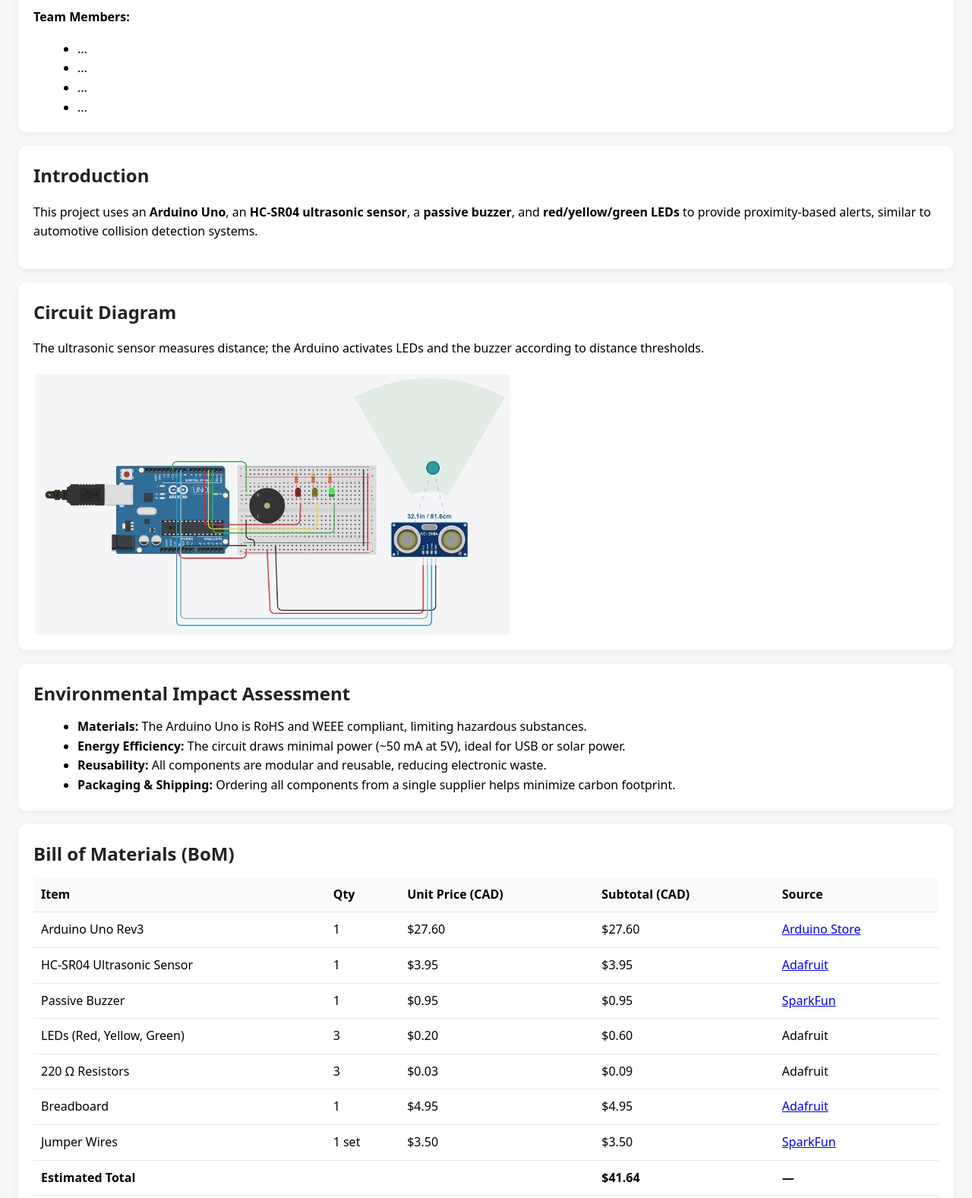
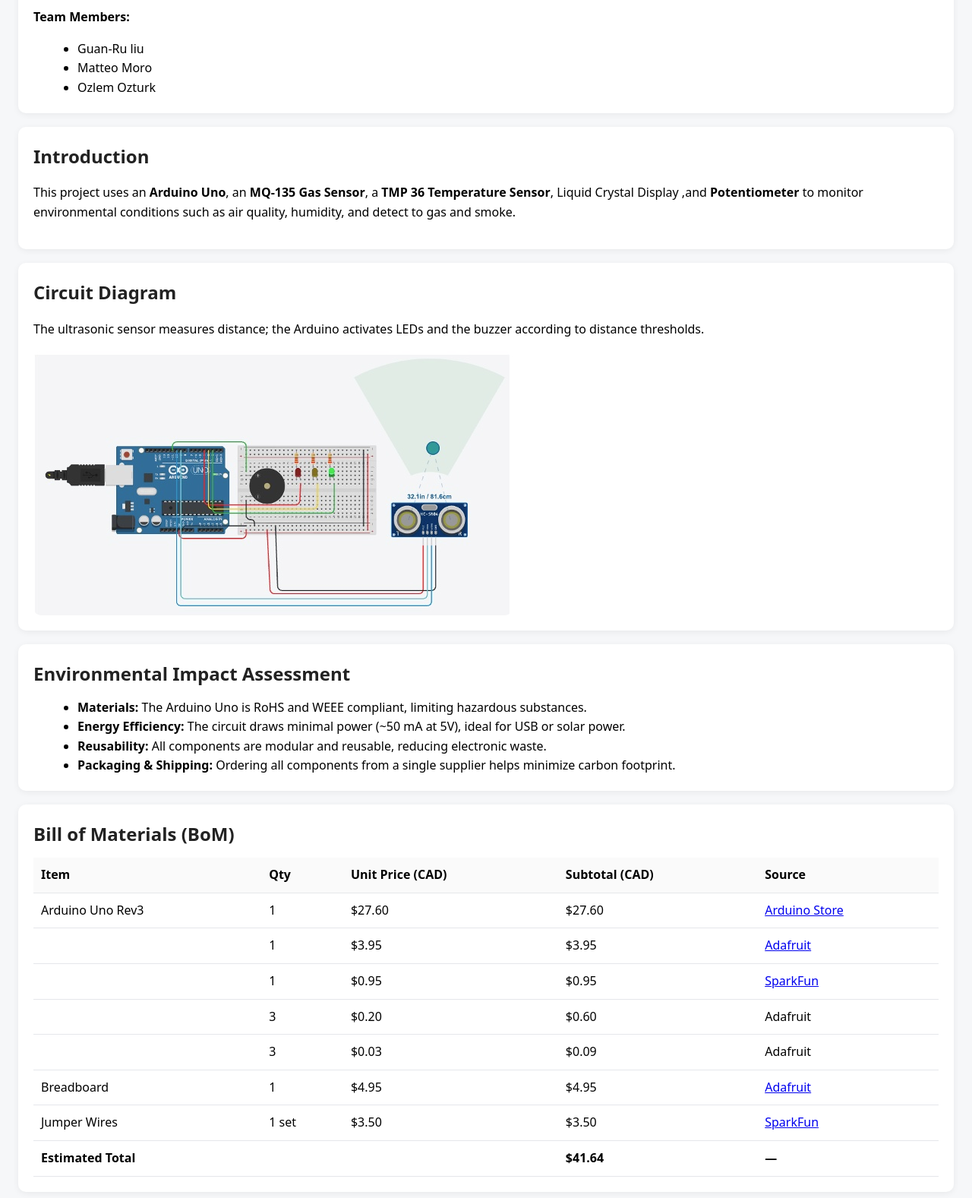
Before and after one commit to ozturkozlem571/TECH117--Group12--Environmental-Monitor, a plain HTML site: page index.html in a window 1280 px wide. Shown: the part 280-1857 px from the top of the page at 76% size. Drawn offline with nearby package versions, Linux system fonts and the light colour scheme.

Commit message:
Add files via upload

```diff
--- a/index.html
+++ b/index.html
@@ -43,18 +43,17 @@
     <p><strong>Instructor:</strong> Ph.D. Ana Rodrigues</p>
     <p><strong>Team Members:</strong></p>
     <ul>
-      <li>...</li>
-      <li>...</li>
-      <li>...</li>
-      <li>...</li>
+      <li>Guan-Ru liu</li>
+      <li>Matteo Moro</li>
+      <li>Ozlem Ozturk</li>
     </ul>
   </section>
 
   <section id="introduction">
     <h2>Introduction</h2>
-    <p>This project uses an <strong>Arduino Uno</strong>, an <strong>HC-SR04 ultrasonic sensor</strong>, a
-      <strong>passive buzzer</strong>, and <strong>red/yellow/green LEDs</strong> to provide proximity-based
-      alerts, similar to automotive collision detection systems.
+    <p>This project uses an <strong>Arduino Uno</strong>, an <strong>MQ-135 Gas Sensor</strong>, a
+      <strong>TMP 36 Temperature Sensor</strong>, </strong>Liquid Crystal Display</strong> ,and <strong>Potentiometer</strong> to monitor environmental conditions such as air quality, humidity, and
+detect to gas and smoke.
     </p>
   </section>
 
@@ -99,28 +98,28 @@
           <td><a href="https://store-usa.arduino.cc/products/arduino-uno-rev3">Arduino Store</a></td>
         </tr>
         <tr>
-          <td>HC-SR04 Ultrasonic Sensor</td>
+          <td></td>
           <td>1</td>
           <td>$3.95</td>
           <td>$3.95</td>
           <td><a href="https://www.adafruit.com/product/3942">Adafruit</a></td>
         </tr>
         <tr>
-          <td>Passive Buzzer</td>
+          <td></td>
           <td>1</td>
           <td>$0.95</td>
           <td>$0.95</td>
           <td><a href="https://www.sparkfun.com/passive-buzzer-module.html">SparkFun</a></td>
         </tr>
         <tr>
-          <td>LEDs (Red, Yellow, Green)</td>
+          <td></td>
           <td>3</td>
           <td>$0.20</td>
           <td>$0.60</td>
           <td>Adafruit</td>
         </tr>
         <tr>
-          <td>220 Ω Resistors</td>
+          <td></td>
           <td>3</td>
           <td>$0.03</td>
           <td>$0.09</td>
```
